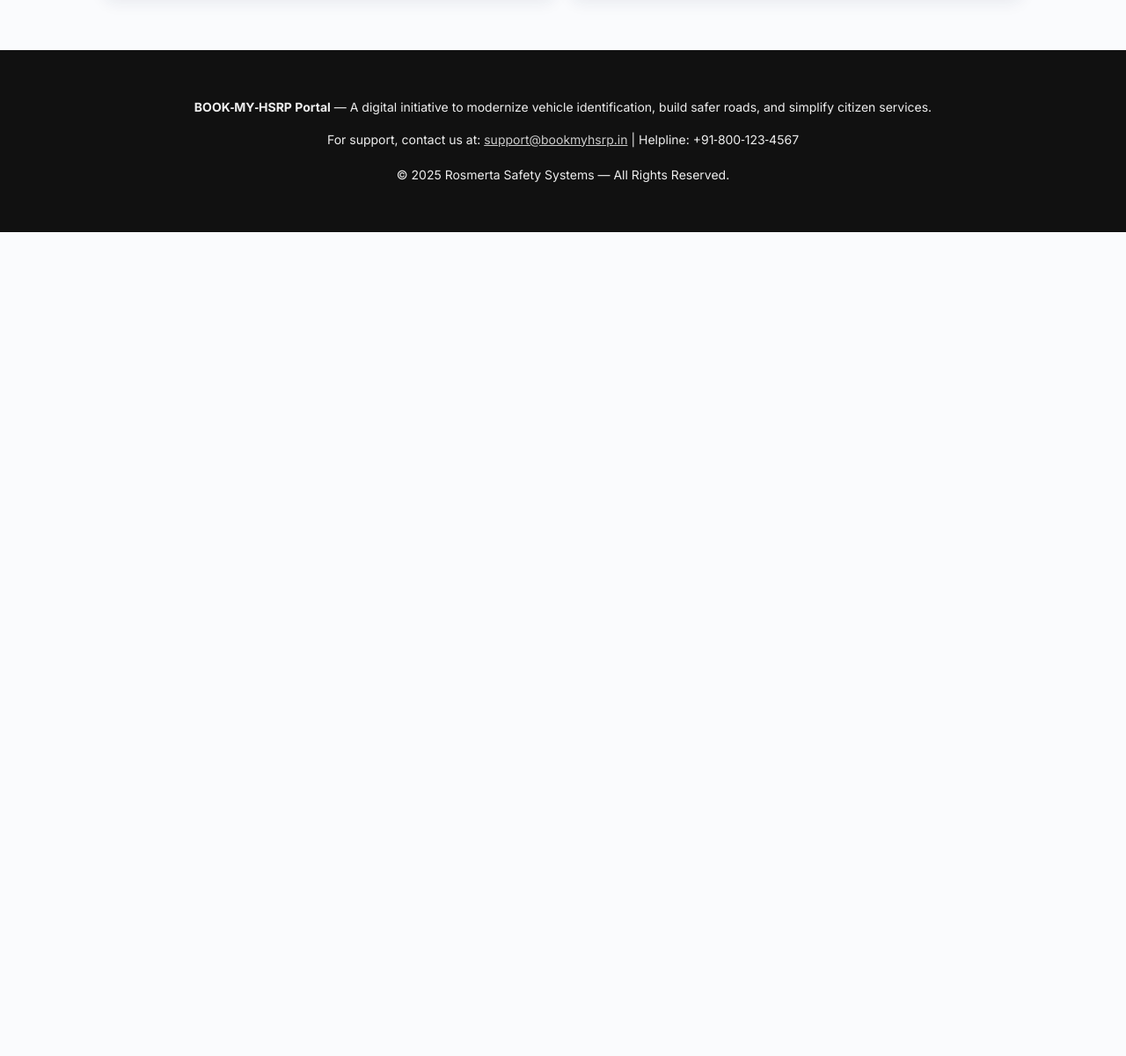
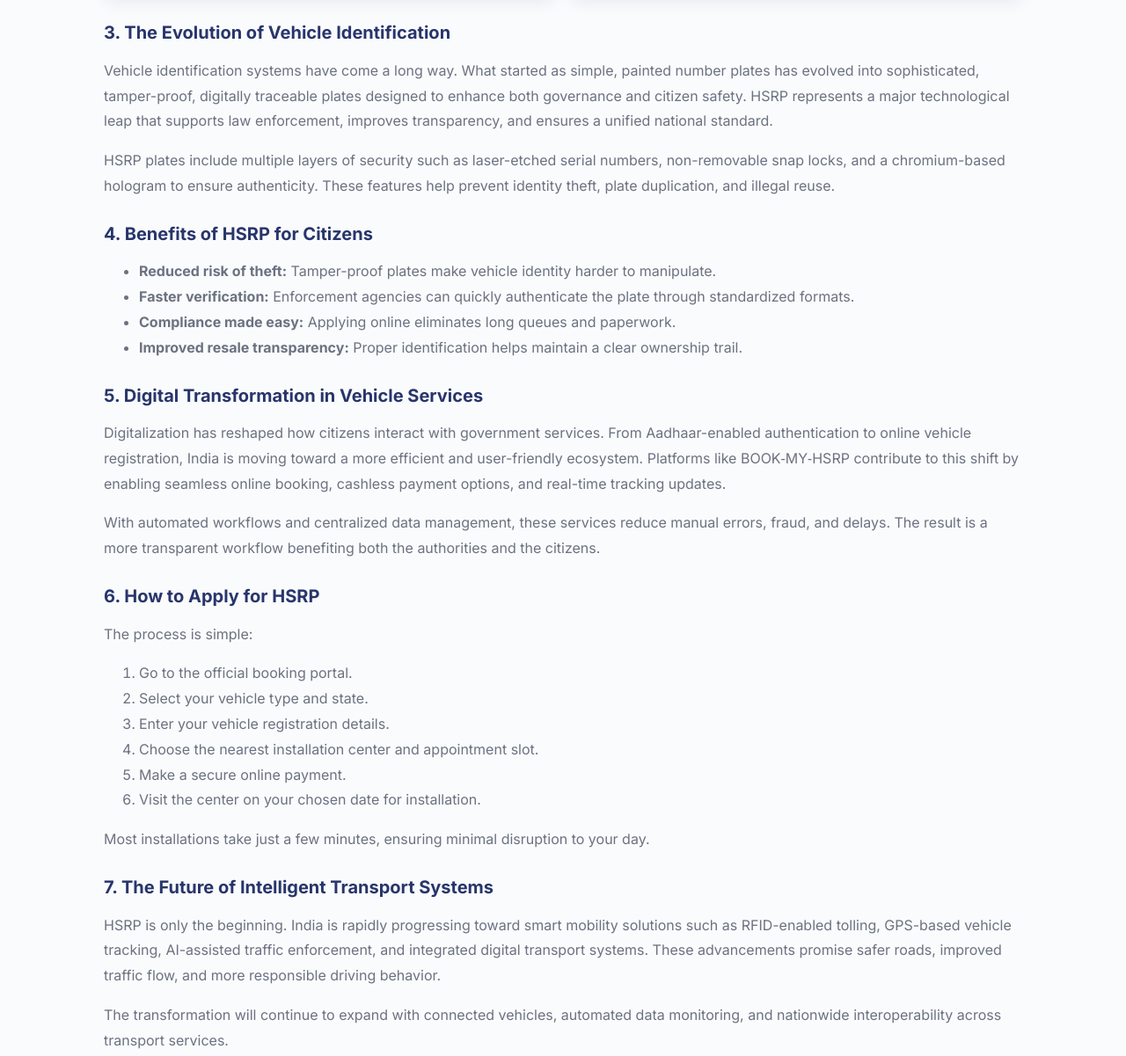
Before and after one commit to charlescharlesstone93-bit/landing-page, a plain HTML site: page index.html in a window 1280 px wide. Shown: the part 1515-2716 px from the top of the page at 88% size. Before the commit the page ends 1779 px from the top, so only its background shows below. Drawn offline with Linux system fonts and the light colour scheme.

Commit message:
Update index.html

```diff
--- a/index.html
+++ b/index.html
@@ -145,6 +145,41 @@
 <p style="color:var(--muted);margin:0">India, with its 1.4B population and rapid vehicle growth, faces weak enforcement and risky driving habits (signal jumping, over-speeding). HSRP systems help by making vehicles identifiable and reducing fraud.</p>
 </div>
 </div>
+<h2>3. The Evolution of Vehicle Identification</h2>
+<p>Vehicle identification systems have come a long way. What started as simple, painted number plates has evolved into sophisticated, tamper-proof, digitally traceable plates designed to enhance both governance and citizen safety. HSRP represents a major technological leap that supports law enforcement, improves transparency, and ensures a unified national standard.</p>
+
+<p>HSRP plates include multiple layers of security such as laser-etched serial numbers, non-removable snap locks, and a chromium-based hologram to ensure authenticity. These features help prevent identity theft, plate duplication, and illegal reuse.</p>
+
+<h2>4. Benefits of HSRP for Citizens</h2>
+<ul style="color:var(--muted);line-height:1.8">
+  <li><strong>Reduced risk of theft:</strong> Tamper-proof plates make vehicle identity harder to manipulate.</li>
+  <li><strong>Faster verification:</strong> Enforcement agencies can quickly authenticate the plate through standardized formats.</li>
+  <li><strong>Compliance made easy:</strong> Applying online eliminates long queues and paperwork.</li>
+  <li><strong>Improved resale transparency:</strong> Proper identification helps maintain a clear ownership trail.</li>
+</ul>
+
+<h2>5. Digital Transformation in Vehicle Services</h2>
+<p>Digitalization has reshaped how citizens interact with government services. From Aadhaar-enabled authentication to online vehicle registration, India is moving toward a more efficient and user-friendly ecosystem. Platforms like BOOK‑MY‑HSRP contribute to this shift by enabling seamless online booking, cashless payment options, and real-time tracking updates.</p>
+
+<p>With automated workflows and centralized data management, these services reduce manual errors, fraud, and delays. The result is a more transparent workflow benefiting both the authorities and the citizens.</p>
+
+<h2>6. How to Apply for HSRP</h2>
+<p>The process is simple:</p>
+<ol style="color:var(--muted);line-height:1.8">
+  <li>Go to the official booking portal.</li>
+  <li>Select your vehicle type and state.</li>
+  <li>Enter your vehicle registration details.</li>
+  <li>Choose the nearest installation center and appointment slot.</li>
+  <li>Make a secure online payment.</li>
+  <li>Visit the center on your chosen date for installation.</li>
+</ol>
+<p>Most installations take just a few minutes, ensuring minimal disruption to your day.</p>
+
+<h2>7. The Future of Intelligent Transport Systems</h2>
+<p>HSRP is only the beginning. India is rapidly progressing toward smart mobility solutions such as RFID-enabled tolling, GPS-based vehicle tracking, AI-assisted traffic enforcement, and integrated digital transport systems. These advancements promise safer roads, improved traffic flow, and more responsible driving behavior.</p>
+
+<p>The transformation will continue to expand with connected vehicles, automated data monitoring, and nationwide interoperability across transport services.</p>
+
 </article>
 </section>
 </main>
```
